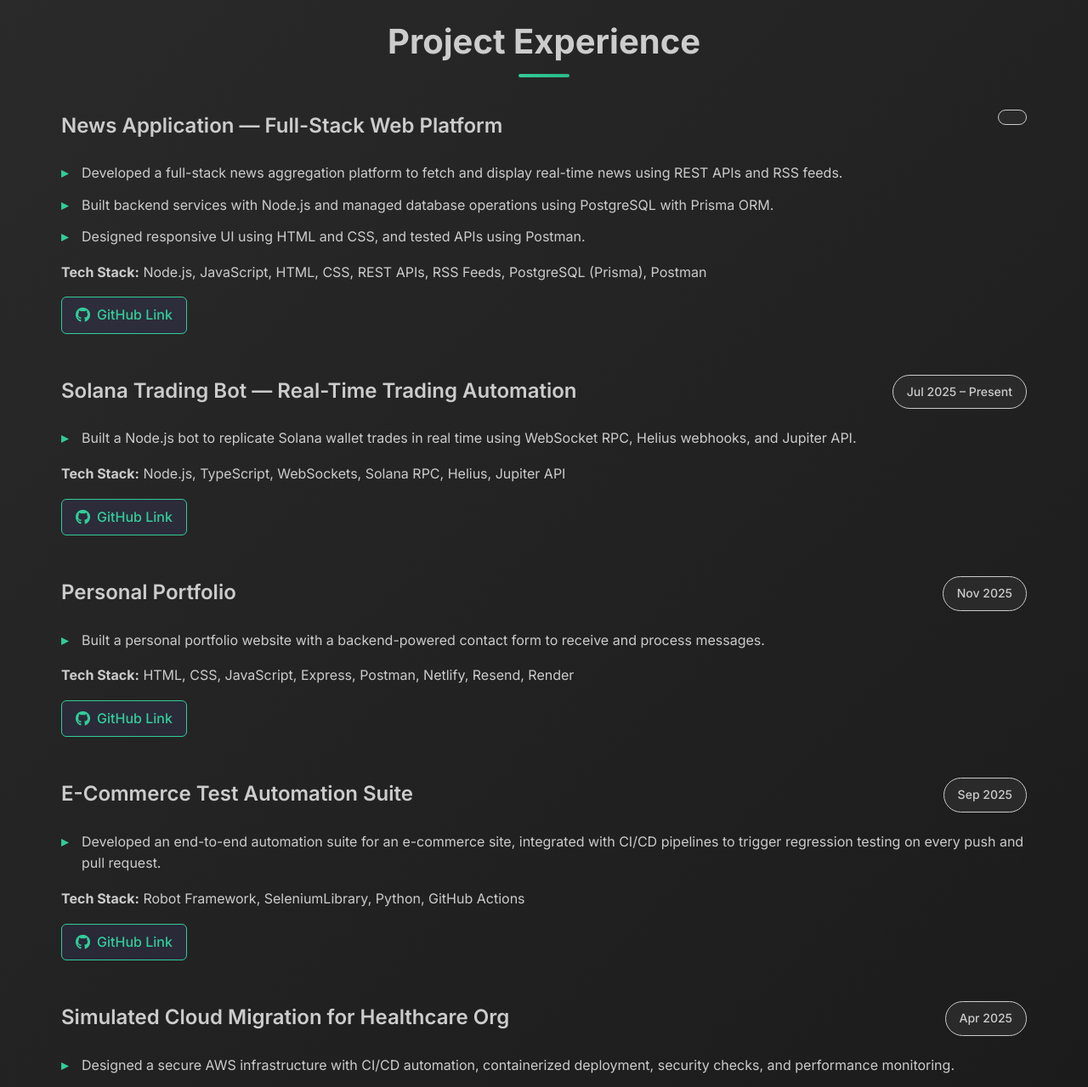
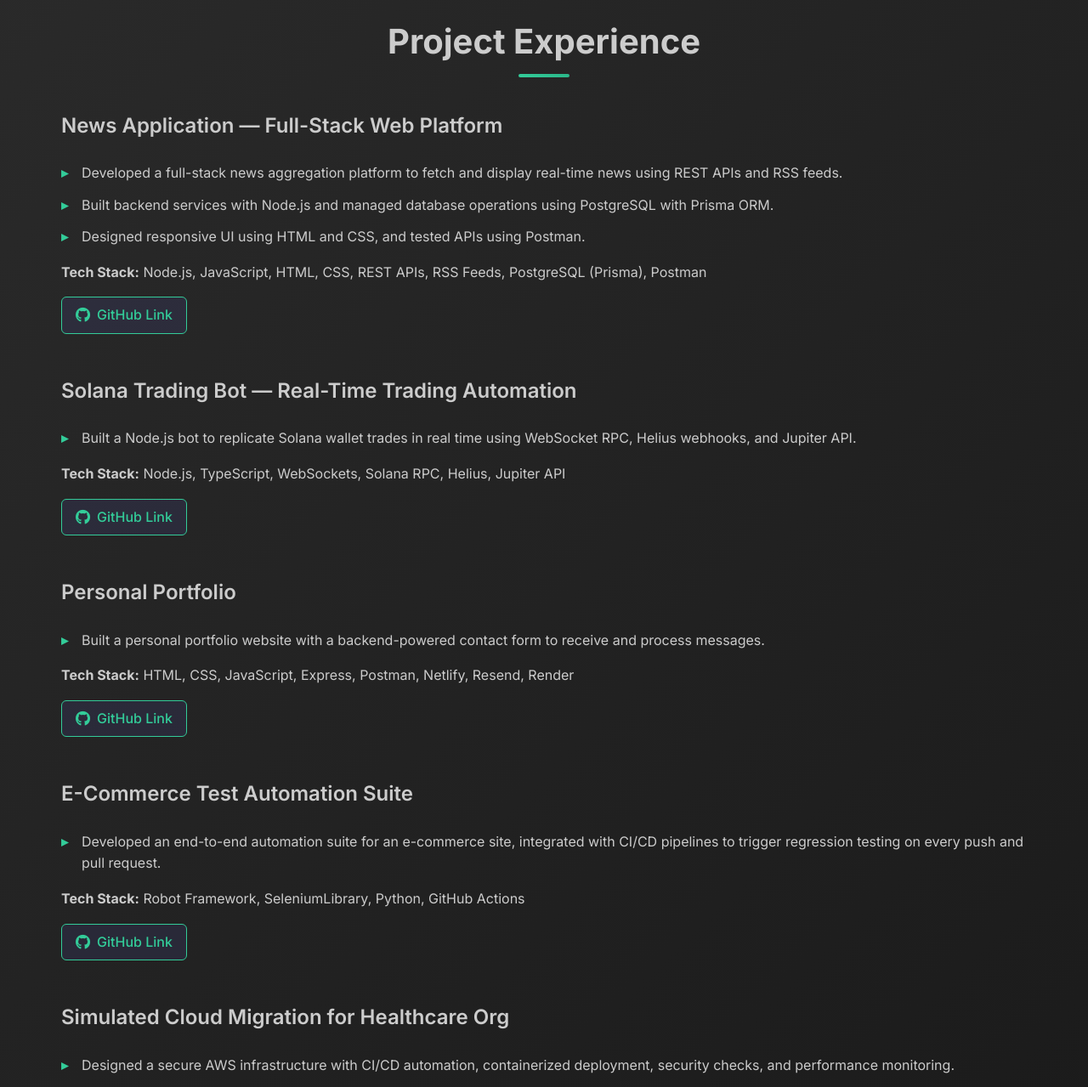
Before and after one commit to rityjacob/portfolio, a plain HTML site: page Frontend/index.html in a window 1280 px wide. Shown: the part 3160-4439 px from the top of the page at 85% size. Drawn offline with Linux system fonts and the light colour scheme; no server answers.

```diff
--- a/Frontend/index.html
+++ b/Frontend/index.html
@@ -172,7 +172,7 @@
             <div class="experience-item animate-on-scroll">
                 <div class="experience-header">
                     <h3 class="job-title">News Application — Full-Stack Web Platform</h3>
-                    <span class="date"></span>
+
                 </div>
                 <ul>
                     <li>
@@ -199,7 +199,7 @@
             <div class="experience-item animate-on-scroll">
                 <div class="experience-header">
                     <h3 class="job-title">Solana Trading Bot — Real-Time Trading Automation</h3>
-                    <span class="date">Jul 2025 – Present</span>
+
                 </div>
                 <ul>
                     <li>
@@ -221,7 +221,7 @@
             <div class="experience-item animate-on-scroll">
                 <div class="experience-header">
                     <h3 class="job-title">Personal Portfolio</h3>
-                    <span class="date">Nov 2025</span>
+
                 </div>
                 <ul>
                     <li>
@@ -242,7 +242,7 @@
             <div class="experience-item animate-on-scroll">
                 <div class="experience-header">
                     <h3 class="job-title">E-Commerce Test Automation Suite</h3>
-                    <span class="date">Sep 2025</span>
+
                 </div>
                 <ul>
                     <li>
@@ -264,7 +264,7 @@
             <div class="experience-item animate-on-scroll">
                 <div class="experience-header">
                     <h3 class="job-title">Simulated Cloud Migration for Healthcare Org</h3>
-                    <span class="date">Apr 2025</span>
+
                 </div>
                 <ul>
                     <li>
```
Also changed, not shown: Frontend/images/generative-ai-leader-certification.png (added).
